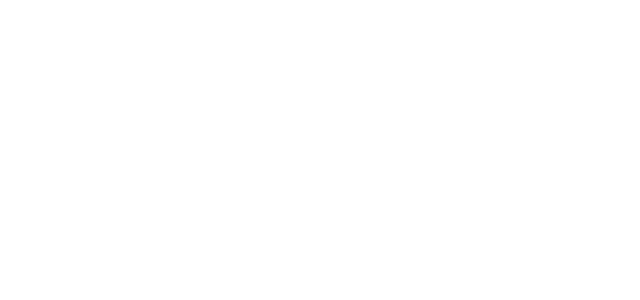
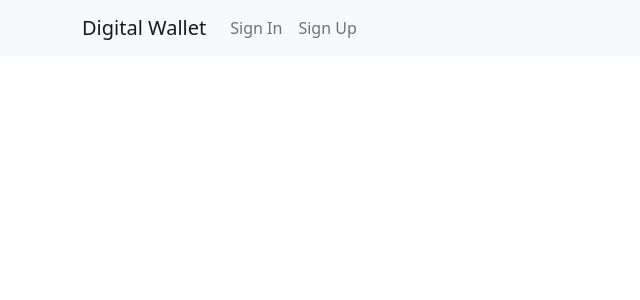
Before and after one commit to slendixx/digital-wallet-api, a React (Create React App) app in the folder web-client/: page /home in a window 1280 px wide. Shown: the top 300 px of the page, without its empty margins (0-640 px from the left). Built offline with nearby package versions, Linux system fonts and the light colour scheme.

Commit message:
implementing home view
Created HomeNavbar component.
Created Home view.
added Home view element to router.

```diff
--- a/web-client/src/App.js
+++ b/web-client/src/App.js
@@ -1,8 +1,23 @@
 import "./App.css";
 import "bootstrap/dist/css/bootstrap.min.css";
+import { BrowserRouter, Routes, Route } from "react-router-dom";
+import Home from "./views/home/Home";
 
 function App() {
-  return <div className="App"></div>;
+  return (
+    <div className="App">
+      <BrowserRouter>
+        <Routes>
+          <Route path="/home" element={<Home />} />
+          <Route path="/account" />
+          <Route path="/account/transactions" />
+          <Route path="/login" />
+          <Route path="/signup" />
+          <Route path="*" />
+        </Routes>
+      </BrowserRouter>
+    </div>
+  );
 }
 
 export default App;
--- /dev/null
+++ b/web-client/src/components/layout/navbar/HomeNavbar.js
@@ -0,0 +1,30 @@
+import styles from "./HomeNavbar.module.css";
+import Navbar from "react-bootstrap/Navbar";
+import Container from "react-bootstrap/Container";
+import Nav from "react-bootstrap/Nav";
+import { Link } from "react-router-dom";
+
+const HomeNavbar = () => {
+  return (
+    <Navbar bg="light" expand="lg">
+      <Container>
+        <Navbar.Brand as={Link} to="/home" className={styles.brand}>
+          Digital Wallet
+        </Navbar.Brand>
+        <Navbar.Toggle aria-controls="basic-navbar-nav" />
+        <Navbar.Collapse id="basic-navbar-nav">
+          <Nav className="me-auto">
+            <Nav.Link as={Link} to="/login" className={styles.navlink}>
+              Sign In
+            </Nav.Link>
+            <Nav.Link as={Link} to="/signup" className={styles.navlink}>
+              Sign Up
+            </Nav.Link>
+          </Nav>
+        </Navbar.Collapse>
+      </Container>
+    </Navbar>
+  );
+};
+
+export default HomeNavbar;
--- /dev/null
+++ b/web-client/src/components/layout/navbar/HomeNavbar.module.css
@@ -0,0 +1,7 @@
+.brand:hover {
+  color: #0f206c !important;
+}
+
+.navlink:hover {
+  color: #0f206c !important;
+}
--- /dev/null
+++ b/web-client/src/views/home/Home.js
@@ -0,0 +1,10 @@
+import HomeNavbar from "../../components/layout/navbar/HomeNavbar";
+
+const Home = () => {
+  return (
+    <>
+      <HomeNavbar />
+    </>
+  );
+};
+export default Home;
```
Also changed, not shown: web-client/src/views/home/Home.module.css (added), web-client/src/views/home/banner/Banner.js (added), web-client/src/views/home/banner/Banner.module.css (added).
